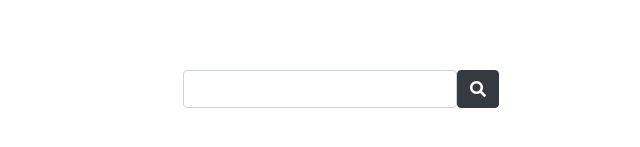
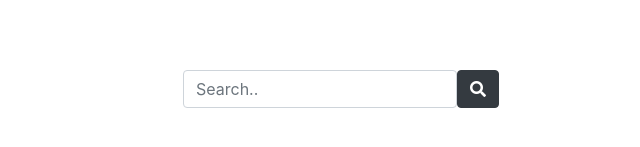
Before and after one commit to htv5447/GasPriceComparerUI, a plain HTML site: page index.html in a window 1280 px wide. Shown: the part 305-452 px from the top of the page, 335-975 px from the left. Drawn offline with nearby package versions, Linux system fonts and the light colour scheme.

Commit message:
text for search bar

```diff
--- a/index.html
+++ b/index.html
@@ -48,7 +48,7 @@
     <script src="index.js"></script>
     <div class="input-group">
         <div class="form-outline">
-          <input id="search-input" type="search" id="form1" class="form-control" />
+          <input id="search-input" type="search" id="form1" class="form-control" placeholder="Search.."/>
         </div>
         <button id="search-button" type="button" class="btn btn-dark">
           <i class="fas fa-search"></i>
```
